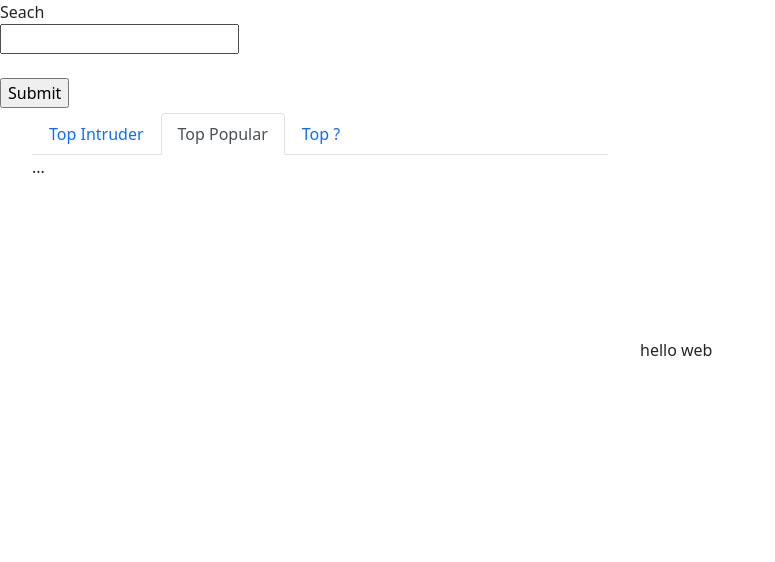
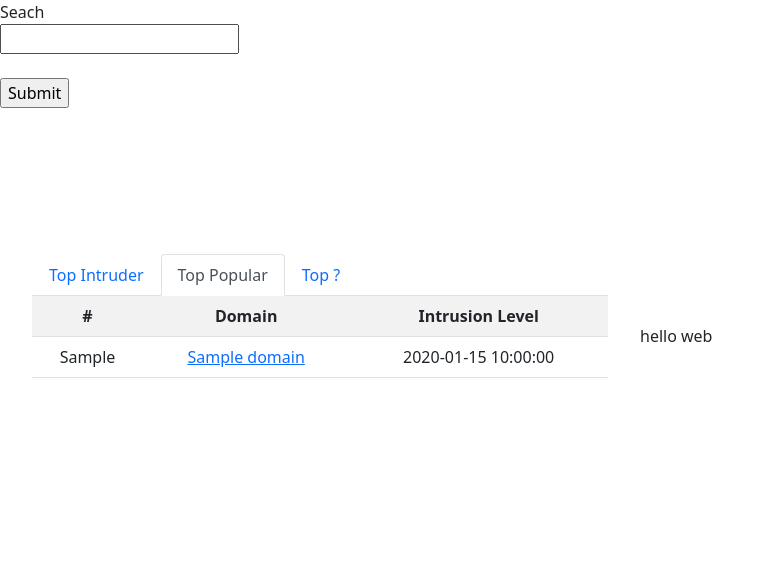
Before and after one commit to PolMesegue/eprivo, a PHP site: page / in a window 1280 px wide, after a click on "Top Popular". Shown: the top 562 px of the page, without its empty margins (0-775 px from the left). Run offline with PHP 8.4, Linux system fonts and the light colour scheme; tables that the repository leaves empty or names only in its code hold one stand-in row (values such as "Sample post"); some libraries are stand-ins or nearby versions.

Commit message:
dinamic tab tabel

```diff
--- /dev/null
+++ b/get_top_popular.php
@@ -0,0 +1,29 @@
+<?php
+
+
+require_once "config.php";
+
+
+$sql = "select alexa_rank, name, update_timestamp from domain where id <= 10";
+$result = mysqli_query($link, $sql);
+
+echo "<table class=\"table table-striped table-hover text-center\">";
+echo "<tr>";
+echo "<th>#</th>";
+echo "<th>Domain</th>";
+echo "<th>Intrusion Level</th>";
+echo "</tr>";
+while ($row = mysqli_fetch_assoc($result)) {
+    echo "<tr>";
+    echo "<td> {$row['alexa_rank']} </td>";
+    echo "<td> <a href=\"domain.php?domain_url={$row['name']}\">{$row['name']}</a></td>";
+    echo "<td> {$row['update_timestamp']} </td>";
+    echo "</tr>";
+}
+
+mysqli_free_result($result);
+
+mysqli_close($link);
+echo "</table>";
+
+?>
--- a/index.php
+++ b/index.php
@@ -1,14 +1,3 @@
-<?php
-
-
-require_once "config.php";
-
-
-$sql = "select alexa_rank, name, update_timestamp from domain where id < 50";
-$result = mysqli_query($link, $sql);
-
-?>
-
 <!DOCTYPE html>
 <html lang="en">
 
@@ -19,7 +8,7 @@ $result = mysqli_query($link, $sql);
     <title>ePrivacy Observatory</title>
     <link href="https://cdn.jsdelivr.net/npm/bootstrap@5.0.1/dist/css/bootstrap.min.css" rel="stylesheet" integrity="sha384-+0n0xVW2eSR5OomGNYDnhzAbDsOXxcvSN1TPprVMTNDbiYZCxYbOOl7+AMvyTG2x" crossorigin="anonymous">
     <link rel="stylesheet" href="style.css">
-    <script src="//cdnjs.cloudflare.com/ajax/libs/jquery/3.2.1/jquery.min.js"></script>
+
 </head>
 
 <body>
@@ -41,34 +30,31 @@ $result = mysqli_query($link, $sql);
             <nav>
                 <div class="nav nav-tabs" id="nav-tab" role="tablist">
                     <button class="nav-link active" id="nav-home-tab" data-bs-toggle="tab" data-bs-target="#nav-home" type="button" role="tab" aria-controls="nav-home" aria-selected="true">Top Intruder</button>
-                    <button class="nav-link" id="nav-profile-tab" data-bs-toggle="tab" data-bs-target="#nav-profile" type="button" role="tab" aria-controls="nav-profile" aria-selected="false">Top Popular</button>
+                    <button class="nav-link" id="nav-profile-tab" data-bs-toggle="tab" data-bs-target="#nav-profile" type="button" role="tab" aria-controls="nav-profile" aria-selected="false" onclick="showTable()">Top Popular</button>
                     <button class="nav-link" id="nav-contact-tab" data-bs-toggle="tab" data-bs-target="#nav-contact" type="button" role="tab" aria-controls="nav-contact" aria-selected="false">Top ?</button>
                 </div>
             </nav>
             <div class="tab-content" id="nav-tabContent">
                 <div class="tab-pane fade show active" id="nav-home" role="tabpanel" aria-labelledby="nav-home-tab">
-                    <table class="table table-striped table-hover">
+                    <table class="table table-striped table-hover text-center">
                         <tr>
                             <th>#</th>
                             <th>Domain</th>
                             <th>Intrusion Level</th>
                         </tr>
-                        <?php
-                        while ($row = mysqli_fetch_assoc($result)) {
-                            echo "<tr>";
-                            echo "<td> {$row['alexa_rank']} </td>";
-                            echo "<td> <a href=\"domain.php?domain_url={$row['name']}\">{$row['name']}</a></td>";
-                            echo "<td> {$row['update_timestamp']} </td>";
-                            echo "</tr>";
-                        }
 
-                        mysqli_free_result($result);
-
-                        mysqli_close($link);
-                        ?>
                     </table>
                 </div>
-                <div class="tab-pane fade" id="nav-profile" role="tabpanel" aria-labelledby="nav-profile-tab">...</div>
+                <div class="tab-pane fade" id="nav-profile" role="tabpanel" aria-labelledby="nav-profile-tab">
+                <!--    <table class="table table-striped table-hover text-center">
+                        <tr>
+                            <th>#</th>
+                            <th>Domain</th>
+                            <th>Intrusion Level</th>
+                        </tr>
+
+                    </table> -->
+                </div>
                 <div class="tab-pane fade" id="nav-contact" role="tabpanel" aria-labelledby="nav-contact-tab">...</div>
             </div>
         </div>
@@ -76,6 +62,19 @@ $result = mysqli_query($link, $sql);
 
     <script src="https://cdn.jsdelivr.net/npm/bootstrap@5.0.1/dist/js/bootstrap.bundle.min.js" integrity="sha384-gtEjrD/SeCtmISkJkNUaaKMoLD0//ElJ19smozuHV6z3Iehds+3Ulb9Bn9Plx0x4" crossorigin="anonymous"></script>
 
+    <script>
+        function showTable() {
+            var xhttp = new XMLHttpRequest();
+            xhttp.onreadystatechange = function() {
+                if (this.readyState == 4 && this.status == 200) {
+                    document.getElementById("nav-profile").innerHTML =
+                        this.responseText;
+                }
+            };
+            xhttp.open("GET", "get_top_popular.php", true);
+            xhttp.send();
+        }
+    </script>
 </body>
 
 </html>
--- a/style.css
+++ b/style.css
@@ -27,7 +27,7 @@
     grid-area: list;
     margin: auto;
     width: 90%;
-    height: 450px;
+  /*  height: 450px;*/
     overflow: auto;
 }
 
```
Also changed, not shown: get_top_intruder.php (added).
